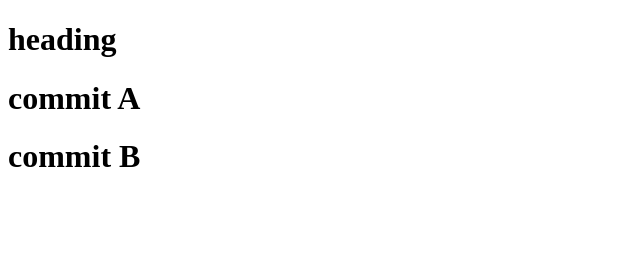
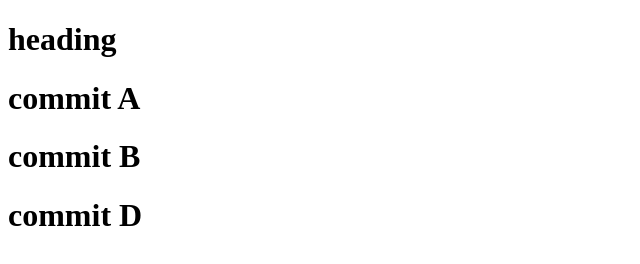
Before and after one commit to CodeWithSarthak24/Github, a plain HTML site: page index.html in a window 1280 px wide. Shown: the whole page, without its empty margins (0-640 px from the left). Drawn offline with Linux system fonts and the light colour scheme.

Commit message:
commit D

```diff
--- a/index.html
+++ b/index.html
@@ -10,5 +10,6 @@
 
     <h1>commit A</h1>
     <h1>commit B</h1>
+    <h1>commit D</h1>
 </body>
 </html>
```
